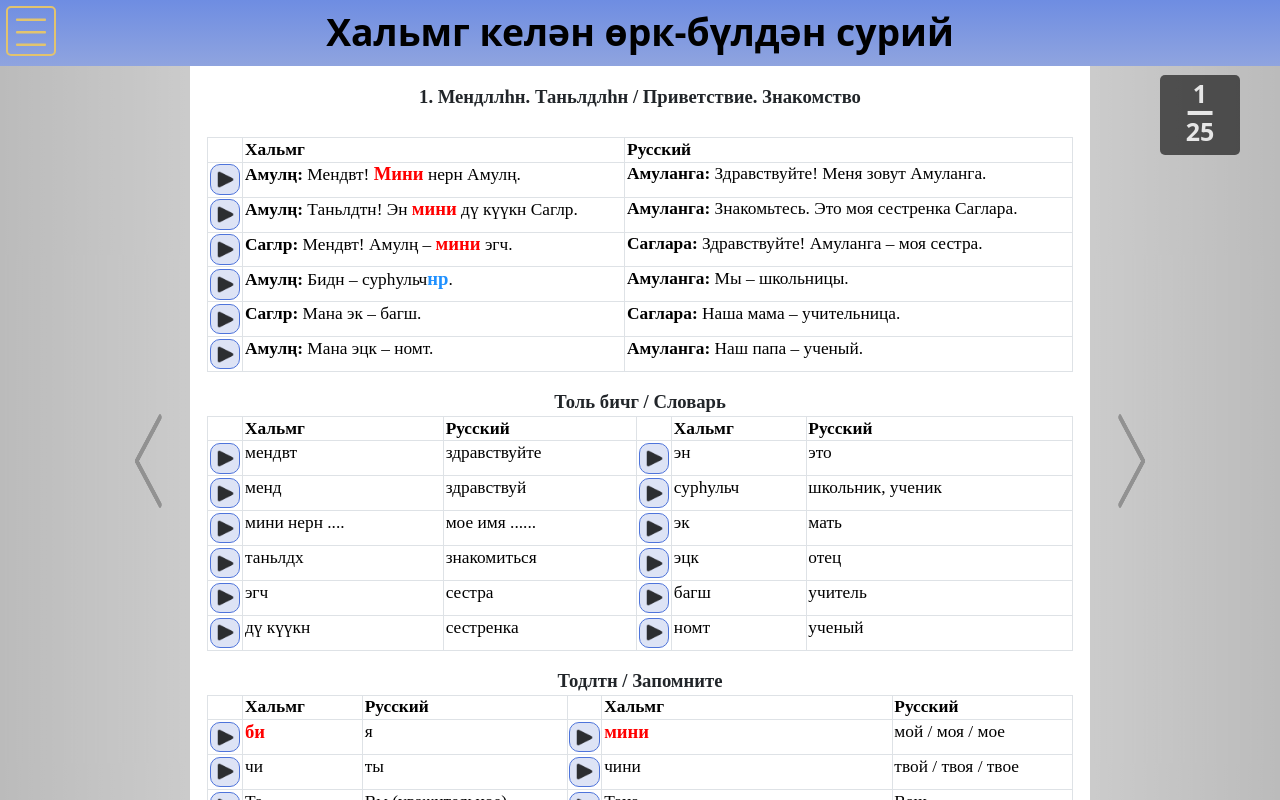
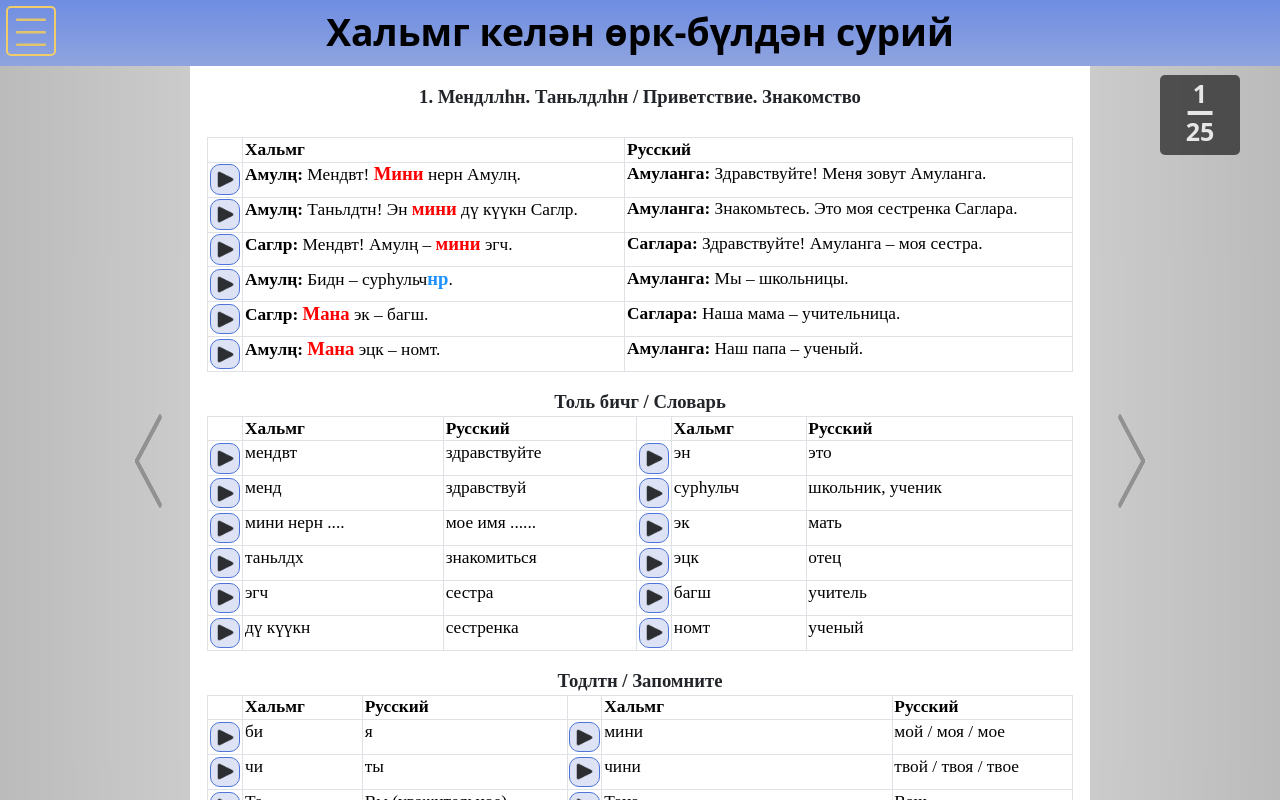
Before and after one commit to bkornusov/kalmyk-phrasebook, a React (Create React App) app: page / in a window 1280 px wide. Shown: the top 800 px of the page. Built offline with nearby package versions, Linux system fonts and the light colour scheme.

Commit message:
Corrections made

```diff
--- a/src/book/page-base.js
+++ b/src/book/page-base.js
@@ -33,7 +33,7 @@ function PageBase(pageData) {
     return (
       <td>
         <b>{splitLine[0]}: </b>
-        {highlight(splitLine[1], page.highlights.dialog)}
+        {highlight(splitLine.slice(1).join(":"), page.highlights.dialog)}
       </td>
     );
   }
--- a/src/data/phrasebook-pages.js
+++ b/src/data/phrasebook-pages.js
@@ -119,7 +119,7 @@ var phraseBookPages = [
     extras: {
       items: [
         "В калмыцком языке есть разные показатели множественного числа существительных. Чтобы образовать множественное число существительных, называющих профессии и родство, надо к основе слова добавить суффикс -нр: багш – багшнр (учителя), эгч – эгчнр (сестры), номт – номтнр (ученые), сурһульч –сурһульчнр (школьники, ученики).",
-        "Сказуемым в предложении может быть существительное, прилагательное, числительное и глагол. Личная частица сказуемого в предложении зависит от лица местоимения, в роли подлежащего:",
+        "Сказуемым в предложении может быть существительное, прилагательное, числительное и глагол. Личная частица сказуемого в предложении зависит от лица местоимения, выступающего в роли подлежащего:",
         "Традиционно калмыки к родителям обращались: ээҗ, аав. Позже так стали называть бабушку и дедушку, а родителей - аак, баав, бааҗа.",
       ],
       table: [
@@ -162,8 +162,8 @@ var phraseBookPages = [
       tableIndex: 2,
     },
     highlights: {
-      dialog: { red: ["Мини", "мини"], blue: ["нр"] },
-      memorize: { red: ["би ", "мини"], blue: [] },
+      dialog: { red: ["Мини", "Мана", "мини", "мана"], blue: ["нр"] },
+      memorize: { red: [], blue: [] },
       extras: {
         red: [
           "Би ",
@@ -195,7 +195,7 @@ var phraseBookPages = [
       },
       {
         audio: "ch2/3.mp3",
-        kalmyk: "Саглр: Мана өрк- бүлд дөрвн күн бәәнә.",
+        kalmyk: "Саглр: Мана өрк-бүлд дөрвн күн бәәнә.",
         russian: "Саглара: В нашей семье 4 человека.",
       },
       {
@@ -503,7 +503,7 @@ var phraseBookPages = [
     dialog: [
       {
         audio: "ch5/5-02.mp3",
-        kalmyk: "Аав: Зүүд үзвч?",
+        kalmyk: "Аав: Зүүд үзүвч?",
         russian: "Папа: Видела сон?",
       },
       {
@@ -513,7 +513,7 @@ var phraseBookPages = [
       },
       {
         audio: "ch5/5-04.mp3",
-        kalmyk: "Аав: Ю үзвч?",
+        kalmyk: "Аав: Ю үзүвч?",
         russian: "Папа: А что видела?",
       },
       {
@@ -551,18 +551,24 @@ var phraseBookPages = [
       { audio: "ch5/5-16.mp3", kalmyk: "санан", russian: "желание; намерение" },
       { audio: "ch5/5-17.mp3", kalmyk: "күцх", russian: "сбываться" },
     ],
-    extras: "",
+    extras: {
+      items: [
+        "В общем вопросе глагол после суффикса прошедшего времени присоединяет вопросительную частицу -в. ((ирүвч? – ты пришел? Ууввч? – ты пил?))",
+      ],
+    },
     highlights: {
       dialog: {
+        red: [{ word: "үзүвч", substring: "в" }],
+        blue: [],
+      },
+      memorize: { red: [], blue: [] },
+      extras: {
         red: [
-          { word: "үзвч", substring: "ч" },
-          { word: "Үзүв", substring: "в" },
-          { word: "давшув", substring: "end" },
+          { word: "ирүвч", substring: "в" },
+          { word: "увв", substring: "end" },
         ],
         blue: [],
       },
-      memorize: { red: [], blue: [] },
-      extras: { red: [], blue: [] },
     },
   },
   {
@@ -980,7 +986,7 @@ var phraseBookPages = [
   {
     chapter: 10,
     pageNumber: 10,
-    title: "10. Сурһульдан белд лһн / Подготовка к школе",
+    title: "10. Сурһульдан белдлһн / Подготовка к школе",
     dialog: [
       {
         audio: "ch10/10-02.mp3",
@@ -1099,15 +1105,15 @@ var phraseBookPages = [
     extras: {
       items: [
         "Недавнопрошедшее время глагола образуется с помощью суффикса -в. ",
-        "Вопросительная частица -в добавляетя после суффикса -в недавнопрошедшего времени. В некоторых случаях -в заменяется на -у/ү, если подряд идут две или три буквы «в». Если основа глагола оканчивается на гласную букву, две буквы «в» сохраняются (уу – уувв, ууввч, ууввт).",
+        "Вопросительная частица -в добавляетя после суффикса -в недавнопрошедшего времени. В некоторых случаях суффикс времени -в заменяется на -у/ү, если подряд идут две или три буквы «в». Если основа глагола оканчивается на гласную букву, две буквы «в» сохраняются (уу – уувв, ууввч, ууввт).",
       ],
     },
     highlights: {
       dialog: {
         red: [{ word: "вч", substring: "в" }],
         blue: [
-          { word: "Белдүв.", substring: "ү" },
-          { word: "вув.", substring: "у" },
+          { word: "елдү", substring: "ү" },
+          { word: "аву", substring: "у" },
         ],
       },
       memorize: {
@@ -1147,7 +1153,7 @@ var phraseBookPages = [
   {
     chapter: 11,
     pageNumber: 11,
-    title: "11. Аав ээҗ хойр ин күүн длһн / Разговор папа и мама",
+    title: "11. Аав ээҗ хойрин күүндлһн / Разговор папы и мамы",
     dialog: [
       {
         audio: "ch11/11-02.mp3",
@@ -1200,14 +1206,18 @@ var phraseBookPages = [
       { audio: "ch11/11-24.mp3", kalmyk: "орта", russian: "с кроватью" },
       { audio: "ch11/11-25.mp3", kalmyk: "саната", russian: "с намерением" },
       { audio: "ch11/11-26.mp3", kalmyk: "уулта", russian: "с горой, горами" },
-      { audio: "ch11/11-27.mp3", kalmyk: "хувцта", russian: "с одеждой" },
+      {
+        audio: "ch11/11-27.mp3",
+        kalmyk: "хувцта",
+        russian: "с одеждой, в одежде",
+      },
       { audio: "ch11/11-28.mp3", kalmyk: "цәәтә", russian: "с чаем" },
       { audio: "ch11/11-29.mp3", kalmyk: "чирәтә", russian: "с лицом" },
     ],
     memorizeType: "table1",
     extras: {
       items: [
-        "Существительные, окончавающиеся на суффикс совместного падежа -та/тә, отвечают на вопросы с кем? с чем? ",
+        "Существительные, оканчивающиеся на суффикс совместного падежа -та/тә, отвечают на вопросы с кем? с чем? ",
       ],
     },
     highlights: {
@@ -1238,7 +1248,7 @@ var phraseBookPages = [
       },
       {
         audio: "ch12/12-05.mp3",
-        kalmyk: "Саглр: Дасув. Тав авхув.",
+        kalmyk: "Саглр: Дасув. Тав авхв.",
         russian: "Саглара: Выучила. Пять получу.",
       },
       {
@@ -1276,18 +1286,24 @@ var phraseBookPages = [
     ],
     memorizeType: "table1",
     extras: {
-      items: ["Суффикс -ан/ән выражает принадлежность и означает «свой». "],
+      items: ["Частица -ан/ән выражает принадлежность и означает «свой». "],
     },
     highlights: {
-      dialog: { red: [], blue: [] },
-      memorize: { red: ["ән"], blue: [] },
-      extras: { red: [], blue: ["-ан/ән"] },
+      dialog: {
+        red: [
+          { word: "лән", substring: "ән" },
+          { word: "гән", substring: "ән" },
+        ],
+        blue: [],
+      },
+      memorize: { red: ["ән", "ан"], blue: [] },
+      extras: { red: ["-ан/ән"], blue: [] },
     },
   },
   {
     chapter: 13,
     pageNumber: 13,
-    title: "13. Аавин д урта хот / Любимая еда папы",
+    title: "13. Аавин дурта хот / Любимая еда папы",
     dialog: [
       {
         audio: "ch13/13-02.mp3",
@@ -1758,9 +1774,9 @@ var phraseBookPages = [
     ],
     memorize: [
       [
-        { audio: "ch16/16-23.mp3", data: "Кен? Юн? / Кто? Что?" },
-        { audio: "ch16/16-24.mp3", data: "Кенә? Юуна? / Чей?" },
-        { audio: "ch16/16-25.mp3", data: "Кениг? Юуг? / Кого? Что?" },
+        { audio: "ch16/16-23.mp3", data: "Кен? Юн? (Кто? Что?)" },
+        { audio: "ch16/16-24.mp3", data: "Кенә? Юуна? (Чей?)" },
+        { audio: "ch16/16-25.mp3", data: "Кениг? Юуг? (Кого? Что?)" },
       ],
       [
         { audio: "ch16/16-29.mp3", kalmyk: "би ", russian: "(я)" },
@@ -2041,10 +2057,13 @@ var phraseBookPages = [
     ],
     memorize: [
       [
-        { audio: "ch18/18-23-1.mp3", data: "Кен? Юн? / Кто? Что?" },
-        { audio: "ch18/18-23-2.mp3", data: "Кенә? Юуна? / Чей?" },
-        { audio: "ch18/18-23-3.mp3", data: "Кениг? Юуг? / Кого? Что?" },
-        { audio: "ch18/18-23-4.mp3", data: "Кенд? Юунд? / Кому? Чему?" },
+        { audio: "ch18/18-23-1.mp3", data: "Кен? Юн? (Кто? Что)" },
+        {
+          audio: "ch18/18-23-2.mp3",
+          data: "Кенә? Юуна? (Чей? Чья? Чьё? Кого? Чего?)",
+        },
+        { audio: "ch18/18-23-3.mp3", data: "Кениг? Юуг? (Кого? Что?)" },
+        { audio: "ch18/18-23-4.mp3", data: "Кенд? Юунд? (Кому? Чему?)" },
       ],
       [
         { audio: "ch18/18-24.mp3", kalmyk: "би ", russian: "(я)" },
@@ -2118,7 +2137,7 @@ var phraseBookPages = [
     memorizeType: "conjugation",
     extras: {
       items: [
-        "Местоимение в дательно-местном падеже отвечате на вопросы Кенд? Юунд? (Кому? Чему? У кого?) .",
+        "Местоимение в дательно-местном падеже отвечате на вопросы Кенд? Юунд? (Кому? Чему? У кого?) или Альд? Хама? (Где?).",
       ],
     },
     highlights: {
@@ -2150,6 +2169,7 @@ var phraseBookPages = [
         red: [
           { word: "Кенд", substring: "end" },
           { word: "Юунд", substring: "end" },
+          { word: "Альд", substring: "end" },
         ],
         blue: [],
       },
@@ -2267,7 +2287,7 @@ var phraseBookPages = [
     memorizeType: "table1",
     extras: {
       items: [
-        "В калмыцком языке существуют различные способы отрицания. Бичә- используется для запрета действия: Шаман бичә унтра. (Свет не гаси). Отрицательная частица -ш добавляется к неопределенной форме глагола и является у се ченной формой отрицательного слова биш.",
+        "В калмыцком языке существуют различные способы отрицания. Бичә- используется для запрета действия: Шаман бичә унтра. (Свет не гаси). Отрицательная частица -ш добавляется к неопределенной форме глагола и является усеченной формой отрицательного слова биш.",
       ],
     },
     highlights: {
@@ -2459,10 +2479,10 @@ var phraseBookPages = [
     memorize: [
       {
         audio1: "ch21/21-36-1.mp3",
-        kalmyk1: "Кедү? Сколько?",
+        kalmyk1: "Кедү? (Сколько?)",
         kalmyk2: "Кедүтә? ",
         audio2: "ch21/21-36-2.mp3",
-        russian: "Какого возраста?",
+        russian: "(Какого возраста?)",
       },
       {
         audio1: "ch21/21-37.mp3",
@@ -2559,7 +2579,7 @@ var phraseBookPages = [
   {
     chapter: 22,
     pageNumber: 22,
-    title: "22. Шин хувцн а йөрәл / Благопожелание по поводу новой одежды",
+    title: "22. Шин хувцна йөрәл / Благопожелание по поводу новой одежды",
     dialog: [
       {
         audio: "ch22/22-02.mp3",
@@ -2579,9 +2599,9 @@ var phraseBookPages = [
       {
         audio: "ch22/22-05.mp3",
         kalmyk:
-          "Аав: Нә,өмссн бүшмднь\nӨлзәтә болҗ,\nЭднь элҗ,\nЭзнь мөӊкрҗ,\nХөөннь үүнәс сән\nХувц өмсх болтха!",
+          "Аав: Нә, өмссн бүшмднь\nӨлзәтә болҗ,\nЭднь элҗ,\nЭзнь мөӊкрҗ,\nХөөннь үүнәс сән\nХувц өмсх болтха!",
         russian:
-          "Папа: Ну что же, да будет надетое\nплатье благословенным,\nпусть ткань изнашивается,\nа хозяйка долго живет,\nпусть в будущем носит\nодежду лучше этой!",
+          "Папа: Ну что же,\n Да будет платье счастливым,\nИ пусть ткань изнашивается,\nА хозяйка ее долго живет,\nИ пусть в будущем носит еще лучшую одежду!",
       },
       {
         audio: "ch22/22-06.mp3",
@@ -2596,7 +2616,7 @@ var phraseBookPages = [
       {
         audio: "ch22/22-08.mp3",
         kalmyk: "Аав: Хувцичнь йөрәһәд, чамд мөӊг өгчәнәв.",
-        russian: "Папа: Благославляя твою одежду, даю тебе деньги",
+        russian: "Папа: Благославляя твою одежду, даю тебе деньги,",
       },
       {
         audio: "ch22/22-09.mp3",
@@ -2617,7 +2637,11 @@ var phraseBookPages = [
       { audio: "ch22/22-19.mp3", kalmyk: "хулдҗ авх", russian: "покупать" },
       { audio: "ch22/22-20.mp3", kalmyk: "хулдх", russian: "продавать" },
       { audio: "ch22/22-21.mp3", kalmyk: "шин", russian: "новый" },
-      { audio: "ch22/22-22.mp3", kalmyk: "шиңгх", russian: "воплощаться" },
+      {
+        audio: "ch22/22-22.mp3",
+        kalmyk: "шиңгх",
+        russian: "воплощаться, впитаться",
+      },
       { audio: "ch22/22-23.mp3", kalmyk: "эд", russian: "ткань" },
       { audio: "ch22/22-24.mp3", kalmyk: "эзн", russian: "хозяин" },
       { audio: "ch22/22-25.mp3", kalmyk: "элх", russian: "изнашиваться" },
@@ -2680,7 +2704,7 @@ var phraseBookPages = [
         kalmyk:
           "Саглр: Авсн наснтн өлзәтә болҗ,\nУт наста, бат кишгтә болҗ,\nОньдин дөрвн цагт\nМенд амулӊ бәәхиг\nОлн деедс өршәтхә!",
         russian:
-          "Саглара: Пусть возраст будет благословенным,\nЖизнь долгой, здоровье крепким,\nПусть будут милосердны божества\nК спокойной жизни в добром здравии\nВо все четыре времени (года)!",
+          "Саглара: Пусть годы будут счастливыми,\nЖизнь долгой, а здоровье крепким,\nИ пусть вас благословят божества\nНа спокойную жизнь в добром здравии во все времена!",
       },
       {
         audio: "ch23/23-06.mp3",
@@ -2748,7 +2772,7 @@ var phraseBookPages = [
         kalmyk: "өршәх",
         russian: "миловать, проявлять милосердие",
       },
-      { audio: "ch23/23-20.mp3", kalmyk: "сонсх", russian: "слушать" },
+      { audio: "ch23/23-20.mp3", kalmyk: "соӊсх", russian: "слушать" },
       { audio: "ch23/23-21.mp3", kalmyk: "цаг", russian: "время" },
     ],
     extras: {
@@ -2823,7 +2847,7 @@ var phraseBookPages = [
       },
       { audio: "ch24/24-12.mp3", kalmyk: "альмн", russian: "яблоко" },
       { audio: "ch24/24-13.mp3", kalmyk: "балта", russian: "пряник" },
-      { audio: "ch24/24-14.mp3", kalmyk: "бас", russian: "" },
+      { audio: "ch24/24-14.mp3", kalmyk: "бас", russian: "еще" },
       { audio: "ch24/24-15.mp3", kalmyk: "белг", russian: "подарок" },
       { audio: "ch24/24-16.mp3", kalmyk: "делгүр", russian: "магазин" },
       { audio: "ch24/24-17.mp3", kalmyk: "зать", russian: "мускатный орех" },
@@ -2997,7 +3021,7 @@ var phraseBookPages = [
             },
             {
               audio: "ch24/24-49.mp3",
-              kalmyk: "баз базнр",
+              kalmyk: "баз, базнр",
               russian: "жены двух братьев, мужья двух сестер",
             },
           ],
@@ -3045,7 +3069,7 @@ var phraseBookPages = [
         kalmyk:
           "Амулӊ: А, медгдҗәнә. Хальмгар долан хонгин өдрмүд һаргин нертә бәәҗ.",
         russian:
-          "Амуланга: А, поняла. Оказывается у калмыков дни недели носят названия планет.",
+          "Амуланга: А, поняла. Оказывается, у калмыков дни недели носят названия планет.",
       },
       {
         audio: "ch25/25-06.mp3",
@@ -3099,7 +3123,7 @@ var phraseBookPages = [
       { audio: "ch25/25-17.mp3", kalmyk: "дахуль", russian: "спутник" },
       { audio: "ch25/25-18.mp3", kalmyk: "заах", russian: "указывать" },
       { audio: "ch25/25-19.mp3", kalmyk: "нерн", russian: "название" },
-      { audio: "ch25/25-20.mp3", kalmyk: "одн", russian: "" },
+      { audio: "ch25/25-20.mp3", kalmyk: "одн", russian: "звезда" },
       { audio: "ch25/25-21.mp3", kalmyk: "орм", russian: "место" },
       { audio: "ch25/25-22.mp3", kalmyk: "өөрхн", russian: "ближайший" },
       { audio: "ch25/25-23.mp3", kalmyk: "теӊгр", russian: "небо" },
@@ -3147,7 +3171,7 @@ var phraseBookPages = [
     memorizeType: "table1",
     extras: {
       items: [
-        "Значение множественности в именах существительных передается при помощи специальных суффиксов множественного числа. Вот некоторые из них: (-д, -уд/-үд, -муд/-мүд,-нр). Суффикс -д прибавляется к основе слова, оканчивающегося на согласный «н»: одн (звезда) – одд (звезды), нерн (имя) – нерд (имена). Конечный согласный «н» при этом выпадает. Суффикс -уд/-үд – прибавляется к основе слова, оканчивающегося на согласный «г»: һарг (планета)-һаргуд (планеты); суффикс -муд/-мүд – прибавляется к основе слова, оканчивающегося на другие согласный: өдр (день) - өдрмүд (дни).",
+        "Значение множественности в именах существительных передается при помощи специальных суффиксов множественного числа. Вот некоторые из них: (-д, -уд/-үд, -муд/-мүд). Суффикс -д прибавляется к основе слова, оканчивающегося на согласный «н»: одн (звезда) – одд (звезды), нерн (имя) – нерд (имена). Конечный согласный «н» при этом выпадает. Суффикс -уд/-үд – прибавляется к основе слова, оканчивающегося на согласный «г»: һарг (планета)-һаргуд (планеты); суффикс -муд/-мүд – прибавляется к основе слова, оканчивающегося на другие согласный: өдр (день) - өдрмүд (дни). О суффиксе -нр мы уже писали в теме 1. Мендллһн. Таньлдлһн» и теме 23. Һарсн өдрин байр.",
       ],
     },
     highlights: {
@@ -3169,6 +3193,7 @@ var phraseBookPages = [
           "-муд/-мүд",
           "уд",
           "мүд",
+          "-нр",
           { word: "одд", substring: "end" },
           { word: "нерд", substring: "end" },
         ],
--- a/src/main/main.css
+++ b/src/main/main.css
@@ -29,13 +29,14 @@
   }
 
   .main-title {
+    padding: 0;
     font-size: 20pt;
   }
 
   .contents {
     top: 45px;
     width: 100vw;
-    max-height: 90vh;
+    max-height: 84vh;
     font-size: 14px;
   }
 
@@ -55,7 +56,7 @@
   }
 }
 
-@media (max-width: 430px) {
+@media (max-width: 445px) {
   .header {
     display: none;
   }
@@ -125,7 +126,7 @@
   margin: 0.4em;
   min-width: 50px;
   height: 50px;
-  border: #E2C36E 2px solid;
+  border: #f1cd6a 2px solid;
   border-radius: 5px;
   transition: all 0.3s;
   z-index: 5;
@@ -135,7 +136,7 @@
 .show-content-button:active {
   filter: brightness(110%);
   transition: all 0.3s;
-  background-color: rgba(74, 104, 188, 0.3);
+  background-color: rgba(74, 104, 188, 0.25);
 }
 
 .show-content-button img {
```
Also changed, not shown: src/book/book.css (+53 -11 lines).
